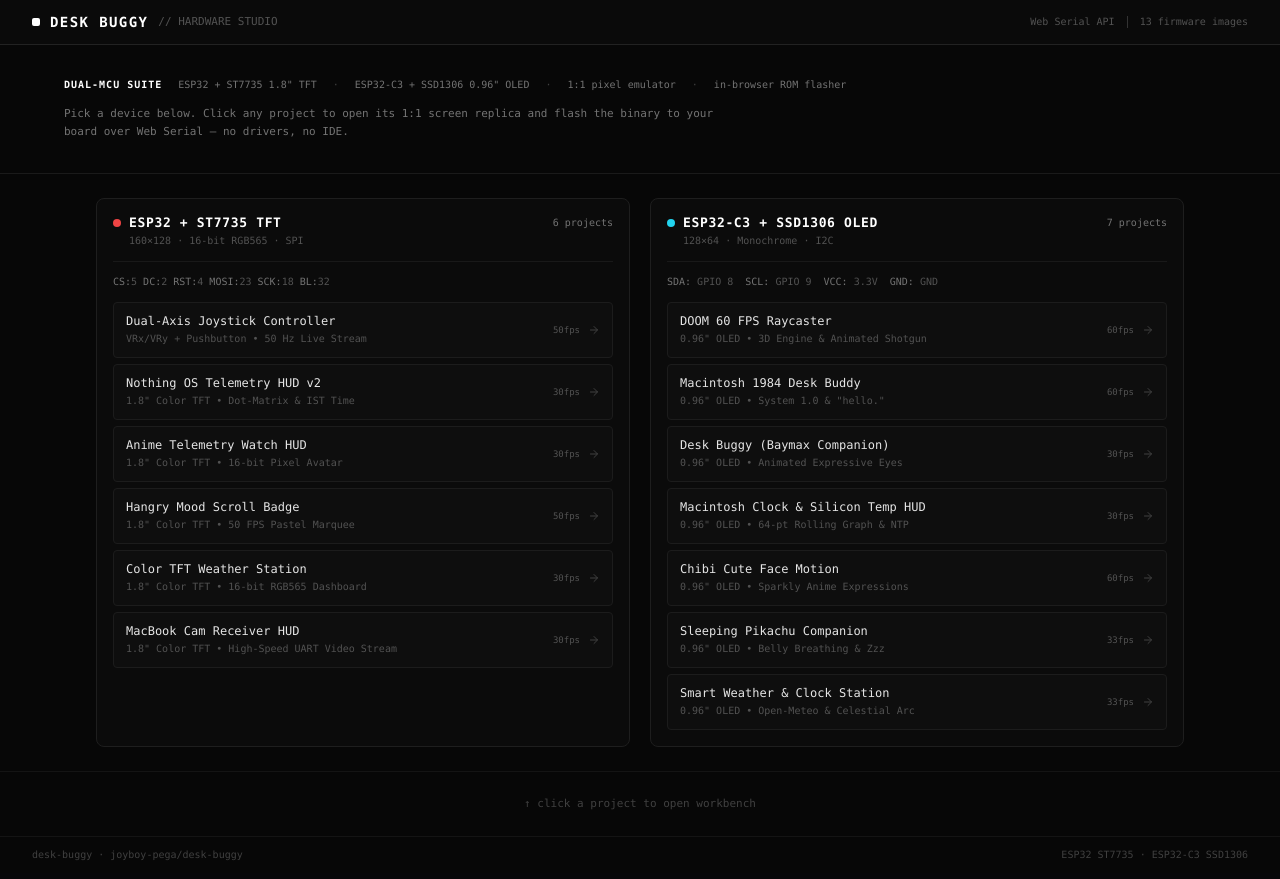
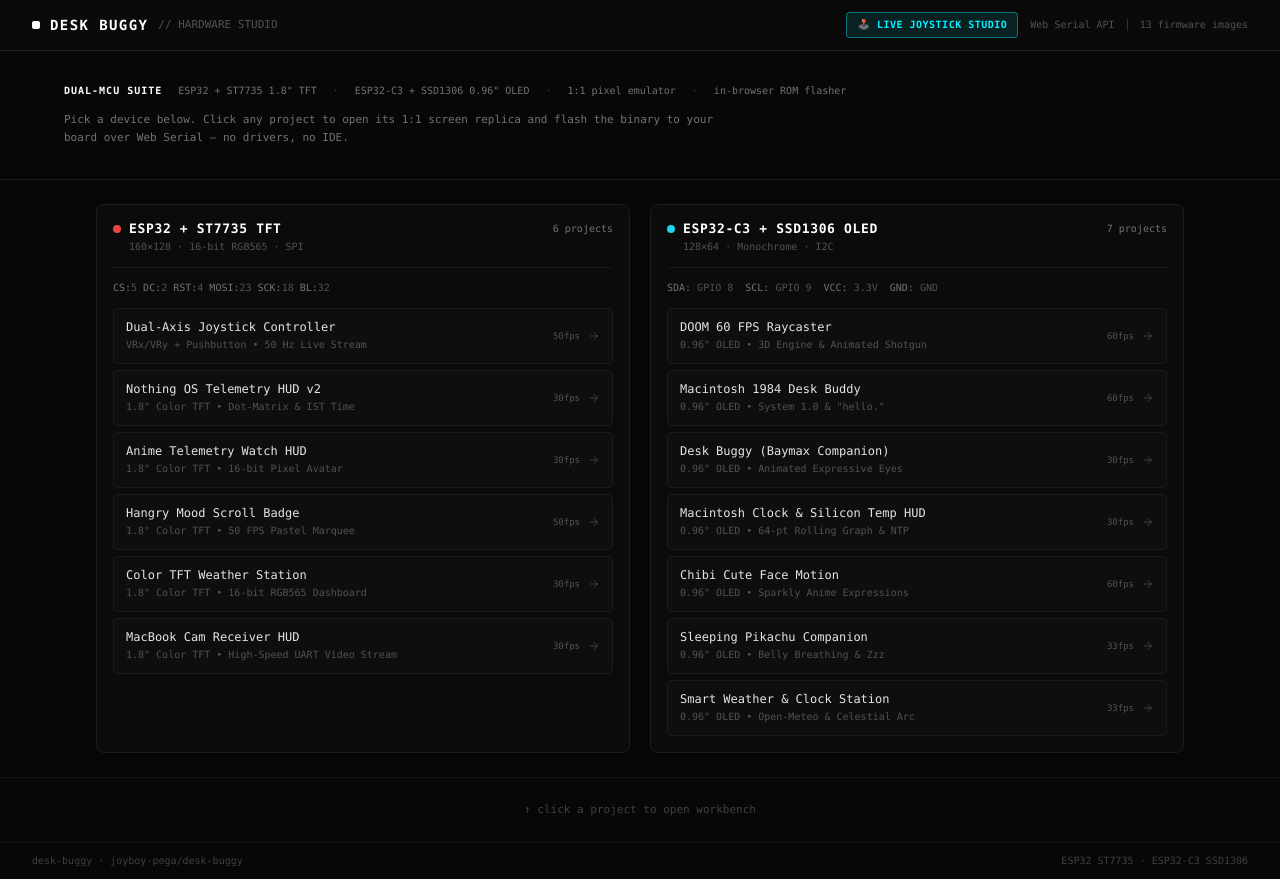
Before and after one commit to joyboy-pega/desk-buggy, a Next.js app in the folder web/: page / in a window 1280 px wide. Built offline with nearby package versions, Linux system fonts and the light colour scheme.

Commit message:
ui(web): add direct navigation badge to Live Joystick Studio in header

```diff
--- a/web/src/app/page.tsx
+++ b/web/src/app/page.tsx
@@ -66,6 +66,14 @@ export default function HomePage() {
           <span className="text-neutral-600 text-[11px]">// HARDWARE STUDIO</span>
         </div>
         <div className="flex items-center gap-3 text-[10px] text-neutral-600">
+          <a
+            href="/joystick.html"
+            target="_blank"
+            rel="noopener noreferrer"
+            className="flex items-center gap-1.5 px-2.5 py-1 rounded bg-[#00f0ff]/10 border border-[#00f0ff]/40 text-[#00f0ff] hover:bg-[#00f0ff]/20 transition-colors font-bold tracking-wider"
+          >
+            🕹️ LIVE JOYSTICK STUDIO
+          </a>
           <span>Web Serial API</span>
           <span className="w-px h-3 bg-[#333]" />
           <span>{FIRMWARE_PRESETS.length} firmware images</span>
```
